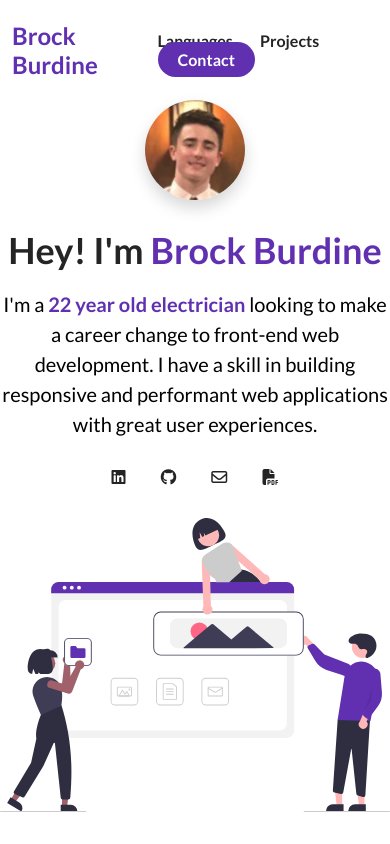
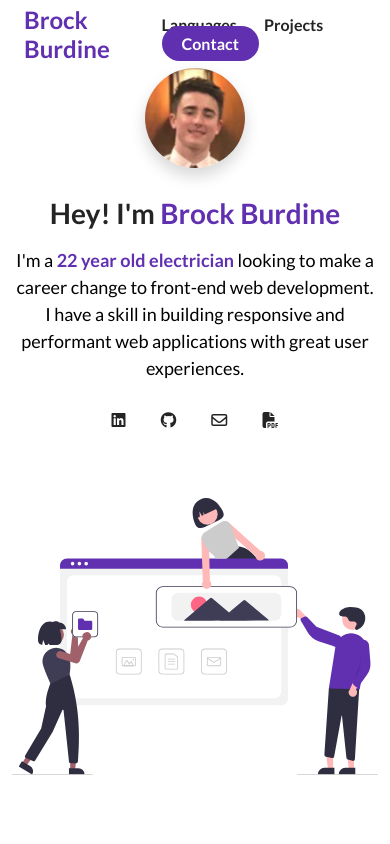
Before and after one commit to BrockBurdine/E-Portfolio, a plain HTML site: page index.html in a window 390 px wide. Shown: the top 844 px of the page. Drawn offline with Linux system fonts and the light colour scheme.

Commit message:
E-Portfolio

```diff
--- a/index.html
+++ b/index.html
@@ -19,12 +19,12 @@
                 <a href="" class="
                 nav__link--anchor
                 link__hover-effect
-                link__modifier--black
+                link__hover-effect--black
                 ">Languages</a>
                 <a href="" class="
                 nav__link--anchor
                 link__hover-effect
-                link__modifier--black
+                link__hover-effect--black
                 ">Projects</a>
                 <a href="" class="
                 nav__link--anchor
@@ -46,7 +46,7 @@
                     I'm a <strong class="text--purple">22 year old electrician</strong> looking to make a career change to front-end web development. I have a skill in building responsive and performant web applications with great user experiences.
                 </p>
                 <div class="about-me__links">
-                    <a href="" class="aboout-me__link"><i class="fab fa-linkedin"></i></a>
+                    <a href="https://www.linkedin.com/in/brock-burdine-1845b1188/" target="_blank" class="aboout-me__link"><i class="fab fa-linkedin"></i></a>
                     <a href="" class="aboout-me__link"><i class="fab fa-github"></i></a>
                     <a href="" class="aboout-me__link"><i class="far fa-envelope"></i></a>
                     <a href="" class="aboout-me__link"><i class="fas fa-file-pdf"></i></a>
--- a/style.css
+++ b/style.css
@@ -26,6 +26,30 @@ p {
 
 a {
     text-decoration: none;
+    position: relative;
+}
+
+.link__hover-effect:after {
+   content: "";
+   position: absolute;
+   height: 3px;
+   width: 0;
+   bottom: -3px;
+   right: 0;
+   transition: 300ms ease;
+}
+
+.link__hover-effect--white:after {
+    background-color: #fff;
+}
+
+.link__hover-effect--black:after {
+    background-color: #000;
+}
+
+.link__hover-effect:hover:after {
+    width: 100%;
+    left: 0;
 }
 
 li {
@@ -46,6 +70,7 @@ li {
     width: 100%;
     max-width: 800px;
     margin: 0 auto;
+    padding: 0 12px;
 }
 
 .text--purple {
@@ -69,6 +94,7 @@ nav {
     display: flex;
     justify-content: space-between;
     align-items: center;
+    padding: 0 12px;
 }
 
 .nav__link--list {
@@ -351,3 +377,31 @@ color: #fff;
 transform: translateX(60px);
 opacity: 1;
 }
+
+/* Small phones, tablets, large smartphones */
+@media (max-width:768px) {
+nav {
+    height: 68px;
+}
+
+h1 {
+    font-size: 28px;
+}
+
+.about-me__info--para{
+    font-size: 18px;
+}
+
+.language {
+    width: calc(100%/2);
+}
+
+.project__description--para {
+    font-size: 14px;
+}
+
+.project__description {
+    left: 30px;
+    padding-right:30px;;
+}
+}
```
